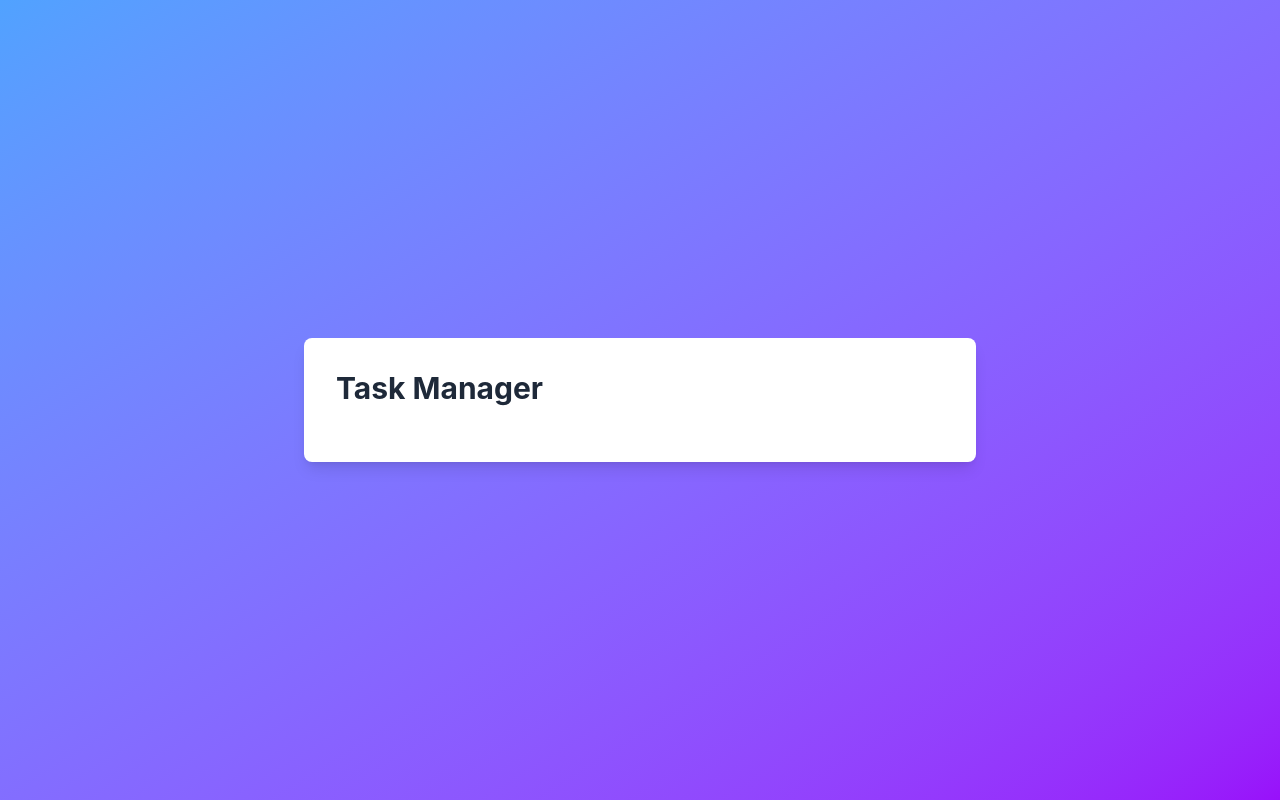
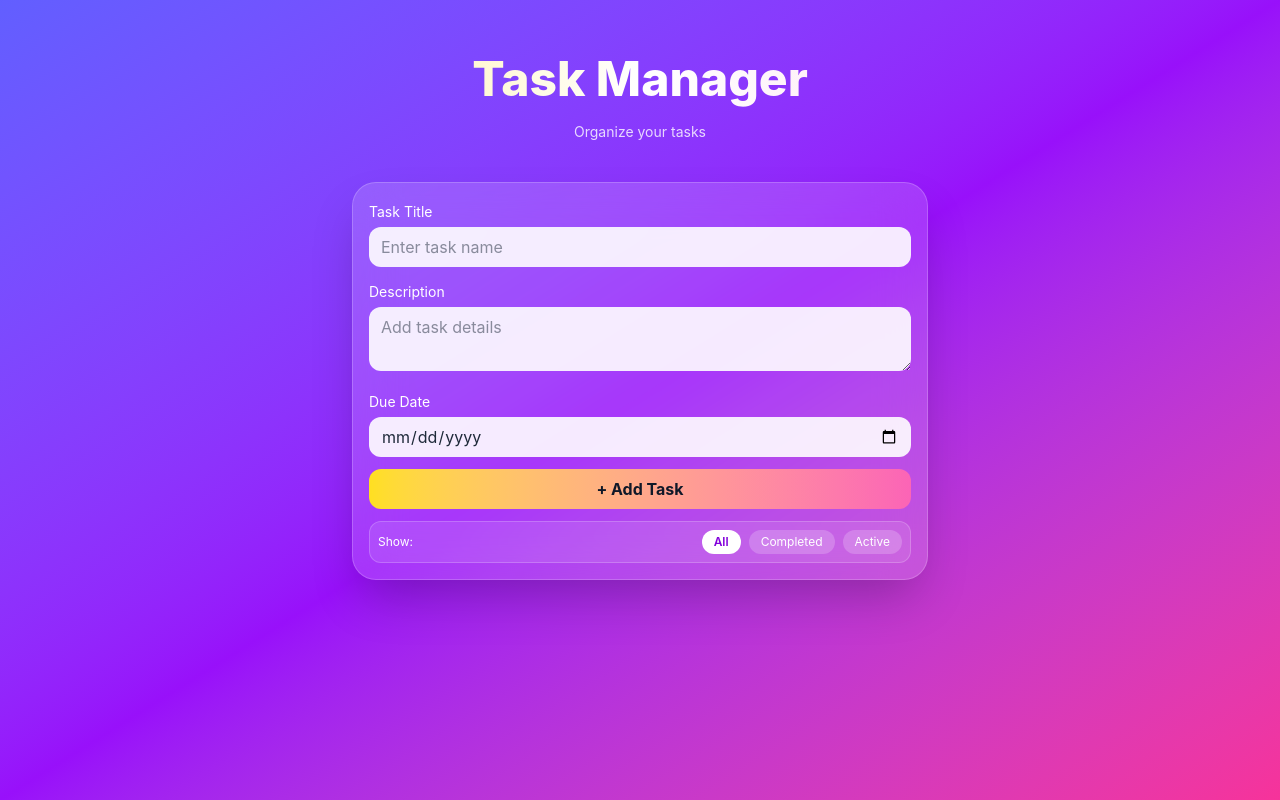
Before and after one commit to Kkiran28/task1-task-Manager, a React (Vite) app in the folder client/: page / in a window 1280 px wide. Built offline with nearby package versions, Linux system fonts and the light colour scheme.

Commit message:
create frontend UI

```diff
--- a/client/src/App.jsx
+++ b/client/src/App.jsx
@@ -1,8 +1,77 @@
 function App() {
   return (
-    <div className="min-h-screen flex items-center justify-center bg-gradient-to-br from-blue-400 to-purple-600 p-4">
-      <div className="bg-white rounded-lg shadow-lg w-full max-w-2xl p-8">
-        <h1 className="text-gray-800 text-3xl font-bold mb-6">Task Manager</h1>
+    <div className="h-screen w-full overflow-hidden bg-gradient-to-br from-indigo-500 via-purple-600 to-pink-500 flex flex-col">
+
+      {/* HEADER */}
+      <div className="py-8 mt-4  text-center ">
+        <h1 className="text-3xl md:text-5xl leading-[1.3] pb-2 font-extrabold text-transparent bg-clip-text bg-gradient-to-r from-yellow-300 via-white to-pink-200">
+          Task Manager
+        </h1>
+        <h3 className="text-white/80 text-sm mt-1">
+          Organize your tasks
+        </h3>
+      </div>
+
+      {/* CENTER AREA */}
+      <div className="flex-1 flex items-start justify-center px-3 pt-2 pb-6">
+        {/* CARD */}
+        <div className="w-full max-w-xl max-h-full bg-white/15 backdrop-blur-xl border border-white/20 shadow-2xl rounded-3xl p-4 flex flex-col">
+
+          {/* FORM */}
+          <div className="space-y-3 flex-1">
+
+            <div>
+              <label className="text-white text-sm">Task Title</label>
+              <input
+                type="text"
+                placeholder="Enter task name"
+                className="mt-1 w-full rounded-xl bg-white/90 px-3 py-2 text-gray-800 outline-none focus:ring-2 focus:ring-yellow-300"
+              />
+            </div>
+
+            <div>
+              <label className="text-white text-sm">Description</label>
+              <textarea
+                rows="2"
+                placeholder="Add task details"
+                className="mt-1 w-full rounded-xl bg-white/90 px-3 py-2 text-gray-800 outline-none focus:ring-2 focus:ring-yellow-300"
+              />
+            </div>
+
+            <div>
+              <label className="text-white text-sm">Due Date</label>
+              <input
+                type="date"
+                className="mt-1 w-full rounded-xl bg-white/90 px-3 py-2 text-gray-800 outline-none focus:ring-2 focus:ring-yellow-300"
+              />
+            </div>
+
+            <button className="w-full rounded-xl bg-gradient-to-r from-yellow-300 to-pink-400 py-2 font-bold text-gray-900 hover:scale-[1.02] transition">
+              + Add Task
+            </button>
+
+          </div>
+
+          {/* FILTER */}
+          <div className="mt-3 flex items-center justify-between bg-white/10 p-2 rounded-xl border border-white/20">
+
+            <span className="text-white text-xs">Show:</span>
+
+            <div className="flex gap-2">
+              <button className="px-3 py-1 rounded-full bg-white text-purple-700 text-xs font-semibold">
+                All
+              </button>
+              <button className="px-3 py-1 rounded-full bg-white/20 text-white text-xs">
+                Completed
+              </button>
+              <button className="px-3 py-1 rounded-full bg-white/20 text-white text-xs">
+                Active
+              </button>
+            </div>
+
+          </div>
+
+        </div>
       </div>
     </div>
   );
```
